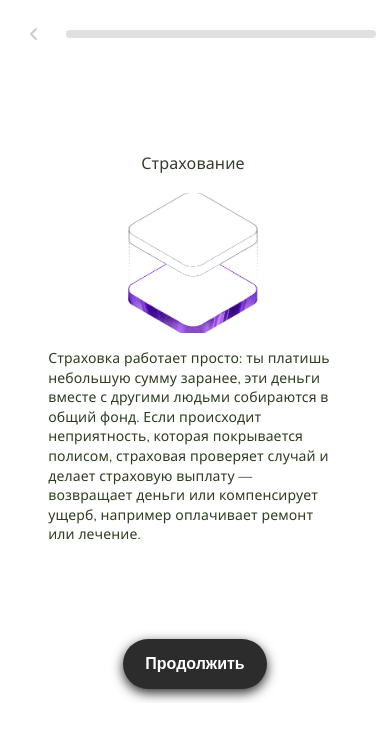
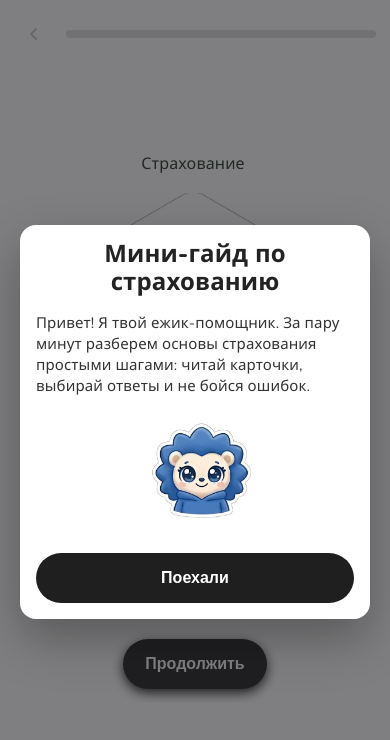
Before and after one commit to be1pheg0r/hack-mfti, a React (Vite) app in the folder igs/: page / in a window 390 px wide. Shown: the top 740 px of the page. Built offline with nearby package versions, Linux system fonts and the light colour scheme.

Commit message:
[igs/start] добавлен начальное модульное окно

```diff
--- a/igs/src/App.tsx
+++ b/igs/src/App.tsx
@@ -3,9 +3,8 @@ import './App.css'
 
 import blehGif from './assets/bleh.gif'
 import blueFaceGif from './assets/blue_face.gif'
-// import hamsterGif from './assets/hamster.gif'
 
-import { ErrorModal, type ErrorModalScenario } from './components/ErrorModal'
+import { Modal, type ModalScenario } from './components/Modal'
 import { LESSON_STEPS } from './data/lessons'
 import { QuestionStepView } from './components/QuestionStepView'
 import { StoryStepView } from './components/StoryStepView'
@@ -18,7 +17,16 @@ type ModalContent = {
   actionLabel: string
 }
 
-const MODAL_CONTENT: Record<ErrorModalScenario, ModalContent> = {
+const MODAL_CONTENT: Record<ModalScenario, ModalContent> = {
+  intro: {
+    title: 'Мини-гайд по страхованию',
+    paragraphs: [
+      'Привет! Я твой ежик-помощник. За пару минут разберем основы страхования простыми шагами: читай карточки, выбирай ответы и не бойся ошибок.',
+    ],
+    imageSrc: '',
+    imageAlt: '',
+    actionLabel: 'Поехали',
+  },
   error: {
     title: 'Мирного решения не будет',
     paragraphs: [
@@ -43,7 +51,7 @@ function App() {
   const [selectedChoiceId, setSelectedChoiceId] = useState<string | null>(null)
   const [temporaryReaction, setTemporaryReaction] = useState<string | null>(null)
   const [wrongAttemptsCount, setWrongAttemptsCount] = useState(0)
-  const [modalScenario, setModalScenario] = useState<ErrorModalScenario | null>(null)
+  const [modalScenario, setModalScenario] = useState<ModalScenario | null>('intro')
 
   const currentStep = LESSON_STEPS[stepIndex]
   const progressPercent = ((stepIndex) / (LESSON_STEPS.length - 1)) * 100
@@ -202,7 +210,7 @@ function App() {
       </footer>
 
       {modalScenario && activeModalContent && (
-        <ErrorModal
+        <Modal
           isOpen={true}
           scenario={modalScenario}
           title={activeModalContent.title}
--- a/igs/src/components/ErrorModal.tsx
+++ /dev/null
@@ -1,57 +0,0 @@
-import './ErrorModal.css'
-export type ErrorModalScenario = 'error' | 'success'
-
-type ErrorModalProps = {
-  isOpen: boolean
-  scenario: ErrorModalScenario
-  title: string
-  paragraphs: string[]
-  imageSrc: string
-  imageAlt: string
-  actionLabel: string
-  onAction: () => void
-}
-
-export function ErrorModal({
-  isOpen,
-  scenario,
-  title,
-  paragraphs,
-  imageSrc,
-  imageAlt,
-  actionLabel,
-  onAction,
-}: ErrorModalProps) {
-  if (!isOpen) {
-    return null
-  }
-
-  return (
-    <div
-      className="error-modal-overlay"
-      role="dialog"
-      aria-modal="true"
-      aria-label={scenario === 'success' ? 'Окно завершения урока' : 'Окно с предупреждением об ошибках'}
-    >
-      <div className={`error-modal-card ${scenario === 'success' ? 'error-modal-card-success' : ''}`}>
-        <p className="error-modal-message">{title}</p>
-        {paragraphs.map((paragraph, index) => (
-          <p key={index} className="error-modal-paragraph">
-            {paragraph}
-          </p>
-        ))}
-        <div className="error-modal-media-row">
-          <img
-            className="error-modal-media"
-            src={imageSrc}
-            alt={imageAlt}
-          />
-        </div>
-
-        <button type="button" className="error-modal-close-button" onClick={onAction}>
-          {actionLabel}
-        </button>
-      </div>
-    </div>
-  )
-}
--- a/igs/src/components/ErrorModal.css
+++ b/igs/src/components/Modal.css
@@ -1,4 +1,4 @@
-.error-modal-overlay {
+.modal-overlay {
   position: fixed;
   inset: 0;
   z-index: 1000;
@@ -9,7 +9,7 @@
   background: rgba(22, 22, 26, 0.55);
 }
 
-.error-modal-card {
+.modal-card {
   width: min(700px, 100%);
   border-radius: 20px;
   background: #ffffff;
@@ -20,11 +20,11 @@
   box-shadow: 0 20px 50px rgba(0, 0, 0, 0.3);
 }
 
-.error-modal-card.error-modal-card-success {
+.modal-card.modal-card-success {
   border: 2px solid #c3f0b5;
 }
 
-.error-modal-message {
+.modal-message {
   margin: 0;
   text-align: center;
   font-size: 30px;
@@ -33,24 +33,24 @@
   color: #232323;
 }
 
-.error-modal-card.error-modal-card-success .error-modal-message {
+.modal-card.modal-card-success .modal-message {
   color: #2b8a3e;
 }
 
-.error-modal-paragraph {
+.modal-paragraph {
   margin: 0;
-  text-align: start; /* НУ ИЛИ ЦЕНТЕР */
+  text-align: start;
   color: #333333;
   font-size: 16px;
   line-height: 1.4;
 }
 
-.error-modal-media-row {
+.modal-media-row {
   display: flex;
   justify-content: center;
 }
 
-.error-modal-media {
+.modal-media {
   width: min(260px, 100%);
   aspect-ratio: 1 / 1;
   border-radius: 14px;
@@ -58,7 +58,23 @@
   background: transparent;
 }
 
-.error-modal-close-button {
+.modal-mascot-card {
+  width: 168px;
+  height: 168px;
+  display: flex;
+  align-items: center;
+  justify-content: center;
+}
+
+.modal-mascot-sprite {
+  width: 100%;
+  height: 100%;
+  background-repeat: no-repeat;
+  background-size: 500% 200%;
+  background-position: 0% 0%;
+}
+
+.modal-action-button {
   width: 100%;
   align-self: stretch;
   border: none;
@@ -70,28 +86,32 @@
   font-weight: 700;
   cursor: pointer;
   transition: background 0.2s ease;
-
 }
 
-.error-modal-close-button:hover {
+.modal-action-button:hover {
   background: #101010;
 }
 
 @media (max-width: 760px) {
-  .error-modal-card {
+  .modal-card {
     padding: 16px;
     border-radius: 16px;
   }
 
-  .error-modal-message {
+  .modal-message {
     font-size: 24px;
   }
 
-  .error-modal-paragraph {
+  .modal-paragraph {
     font-size: 15px;
   }
 
-  .error-modal-media {
+  .modal-media {
     width: min(220px, 100%);
   }
+
+  .modal-mascot-card {
+    width: 124px;
+    height: 124px;
+  }
 }
--- /dev/null
+++ b/igs/src/components/Modal.tsx
@@ -0,0 +1,83 @@
+import './Modal.css'
+import ezhikImage from '../assets/ezhik_grid_2x5_clean.png'
+import MASCOT_FRAMES from '../types/mascot'
+
+export type ModalScenario = 'intro' | 'error' | 'success'
+
+type ModalProps = {
+  isOpen: boolean
+  scenario: ModalScenario
+  title: string
+  paragraphs: string[]
+  imageSrc: string
+  imageAlt: string
+  actionLabel: string
+  onAction: () => void
+}
+
+export function Modal({
+  isOpen,
+  scenario,
+  title,
+  paragraphs,
+  imageSrc,
+  imageAlt,
+  actionLabel,
+  onAction,
+}: ModalProps) {
+  if (!isOpen) {
+    return null
+  }
+
+  const neutralFrame = MASCOT_FRAMES.neutral
+  const x = (neutralFrame.col / 4) * 100
+  const y = neutralFrame.row * 100
+  const rowOffset = neutralFrame.row === 1 ? -2 : 0
+
+  return (
+    <div
+      className="modal-overlay"
+      role="dialog"
+      aria-modal="true"
+      aria-label={
+        scenario === 'success'
+          ? 'Окно завершения урока'
+          : scenario === 'intro'
+            ? 'Вступительное окно урока'
+            : 'Окно с предупреждением об ошибках'
+      }
+    >
+      <div className={`modal-card ${scenario === 'success' ? 'modal-card-success' : ''}`}>
+        <p className="modal-message">{title}</p>
+        {paragraphs.map((paragraph, index) => (
+          <p key={index} className="modal-paragraph">
+            {paragraph}
+          </p>
+        ))}
+        <div className="modal-media-row">
+          {scenario === 'intro' ? (
+            <div className="modal-mascot-card" aria-hidden="true">
+              <div
+                className="modal-mascot-sprite"
+                style={{
+                  backgroundImage: `url(${ezhikImage})`,
+                  backgroundPosition: `calc(${x}% + 0px) calc(${y}% + ${rowOffset}px)`,
+                }}
+              ></div>
+            </div>
+          ) : (
+            <img
+              className="modal-media"
+              src={imageSrc}
+              alt={imageAlt}
+            />
+          )}
+        </div>
+
+        <button type="button" className="modal-action-button" onClick={onAction}>
+          {actionLabel}
+        </button>
+      </div>
+    </div>
+  )
+}
```
